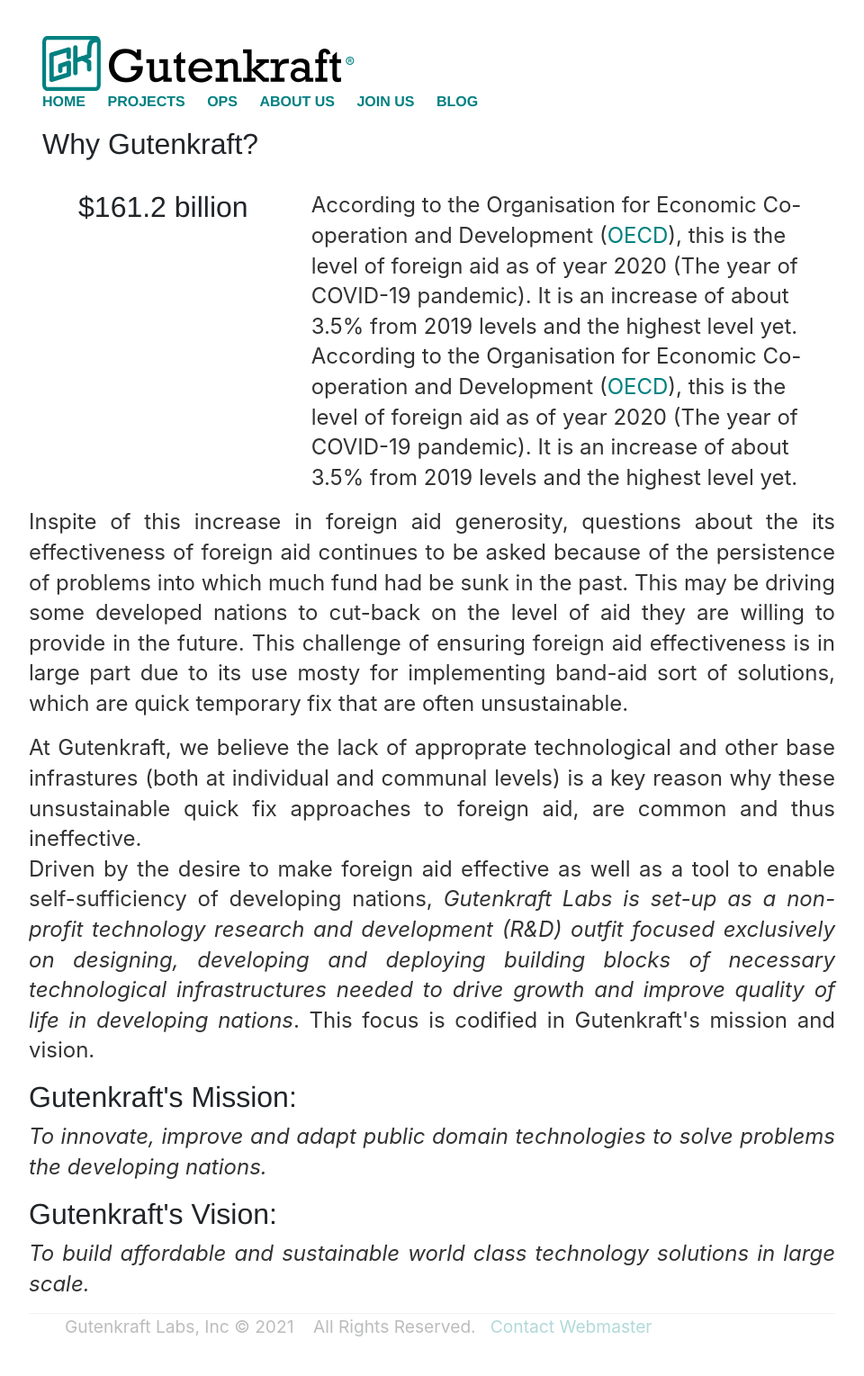
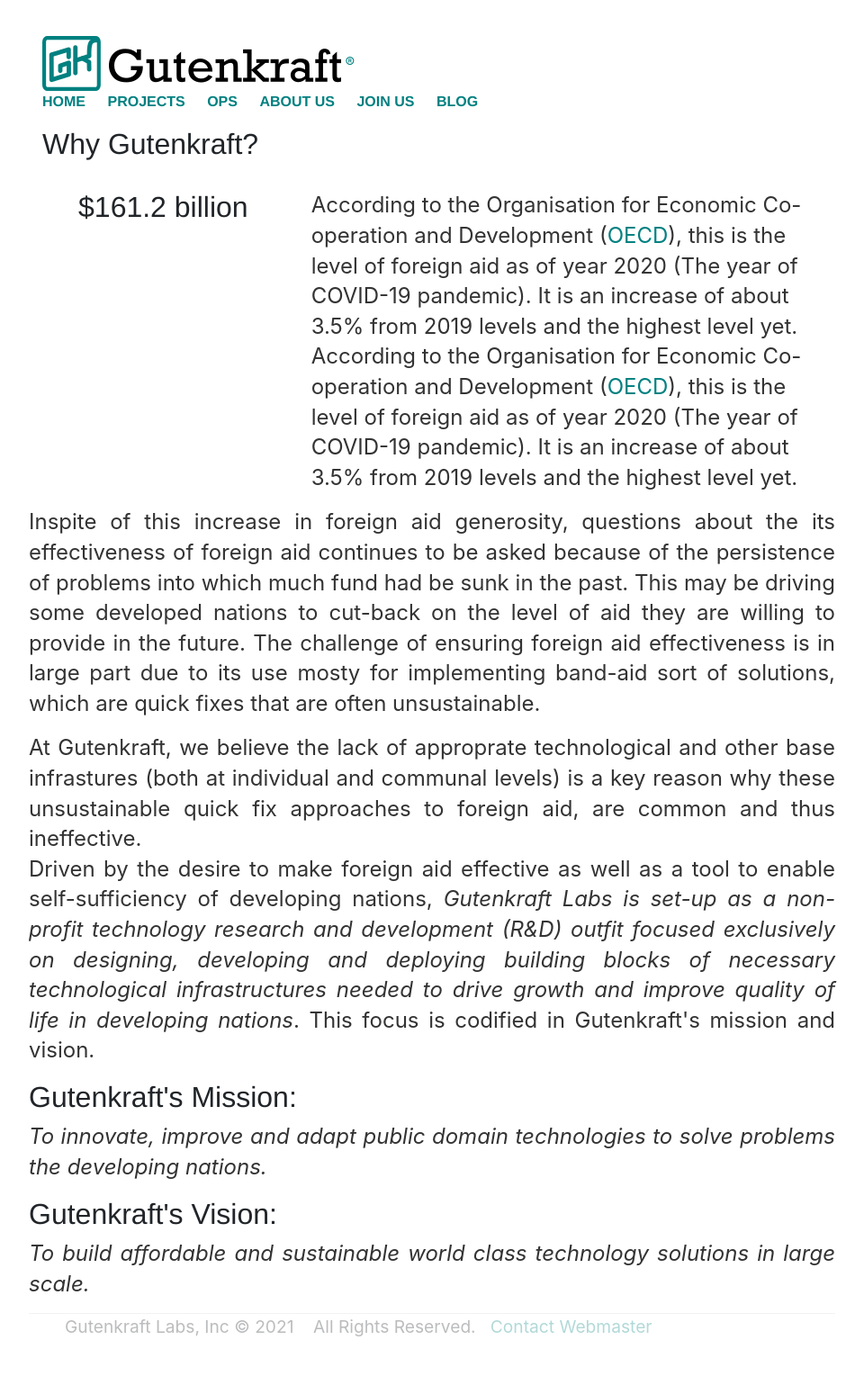
Before and after one commit to oferonmi/datafilik.github.io, a Jekyll site: the page built from index.html, in a window 1280 px wide. Shown: the whole page at 90% size, without its empty margins (160-1120 px from the left). Built offline with Jekyll 4.4.1, drawn with Linux system fonts in a browser that asks for light colours.

Commit message:
content update

```diff
--- a/index.html
+++ b/index.html
@@ -23,7 +23,7 @@
 	<div class="row">
 		<p align="justify">
 			Inspite of this increase in foreign aid generosity, questions about the its effectiveness of foreign aid continues to be asked because of the persistence of problems into which much fund had be sunk in the past. This may be driving some developed nations to cut-back on the level of aid they are willing to provide in the future.
-			This challenge of ensuring foreign aid effectiveness is in large part due to its use mosty for implementing band-aid sort of solutions, which are quick temporary fix that are often unsustainable.
+			The challenge of ensuring foreign aid effectiveness is in large part due to its use mosty for implementing band-aid sort of solutions, which are quick fixes that are often unsustainable.
 		</p>
 		<p align="justify">
 			At Gutenkraft, we believe the lack of approprate technological and other base infrastures (both at individual and communal levels) is a key reason why these unsustainable quick fix approaches to foreign aid, are common and thus ineffective. <br>
```
